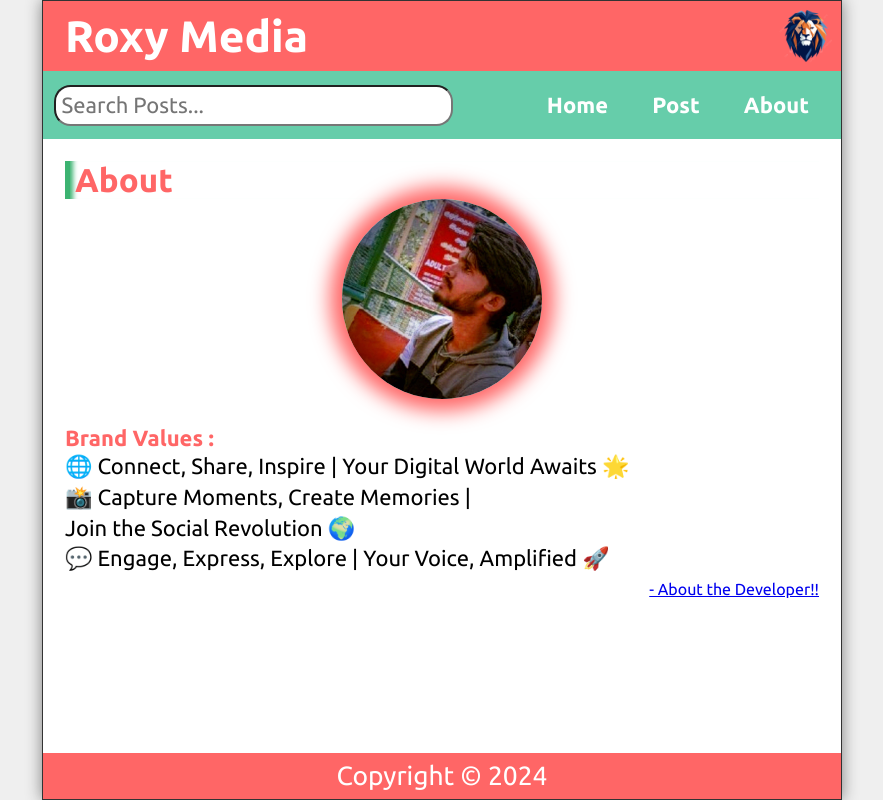
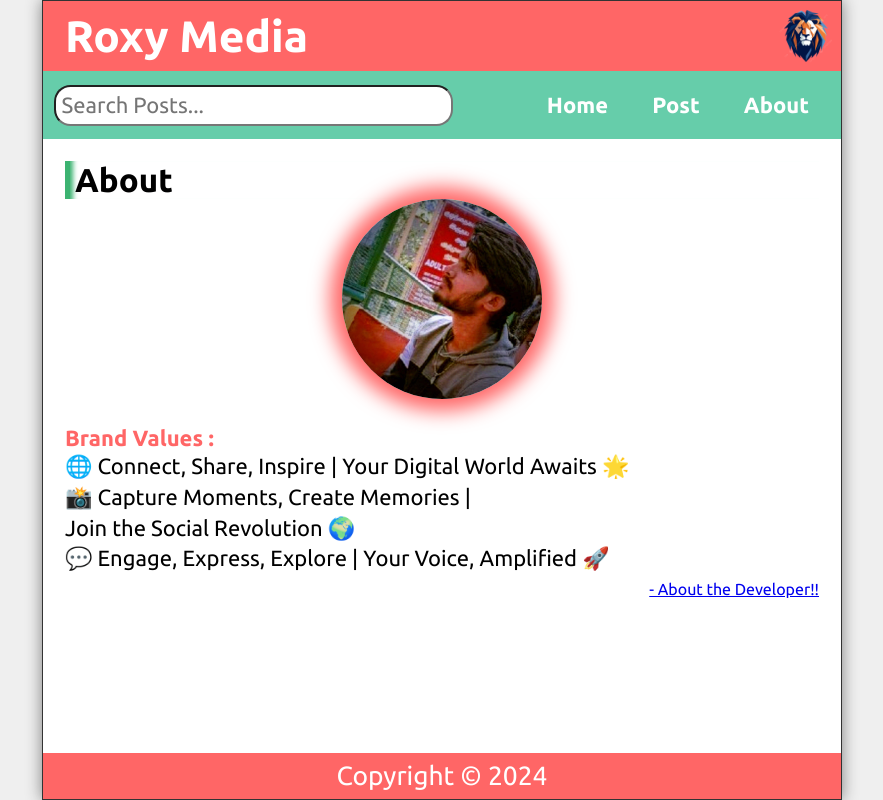
Before and after one commit to ROHANSAMUEL134/Roxy_Media, a React (Create React App) app: page /about in a window 1280 px wide. Shown: the whole page, without its empty margins (198-1081 px from the left). Built offline with nearby package versions, Linux system fonts and the light colour scheme.

Commit message:
Update About.js

```diff
--- a/src/About.js
+++ b/src/About.js
@@ -1,7 +1,7 @@
 const About = () => {
   return (
       <main className='About'>
-          <h2 style={{color:'hsl(0, 100%, 70%)'}}>About</h2>
+          <h2>About</h2>
           <div className="container">
             <div className="circle">
             <img src="Profile.jpeg" alt="ROHAN SAMUEL J" className="profile-image" />
```
